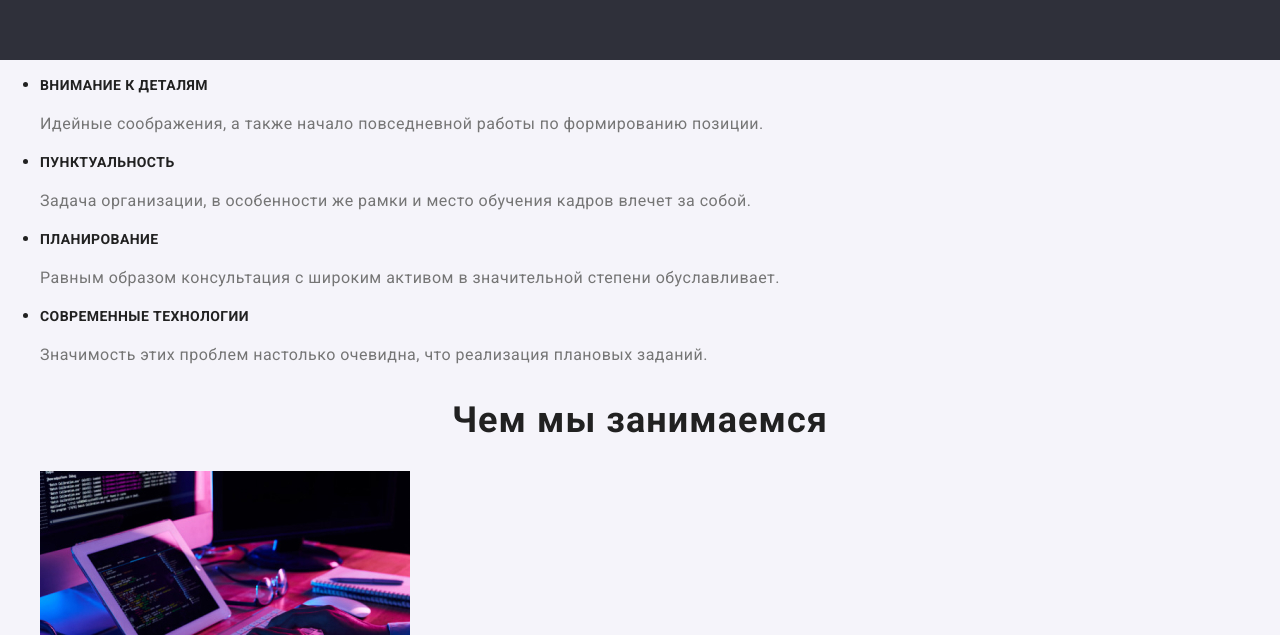
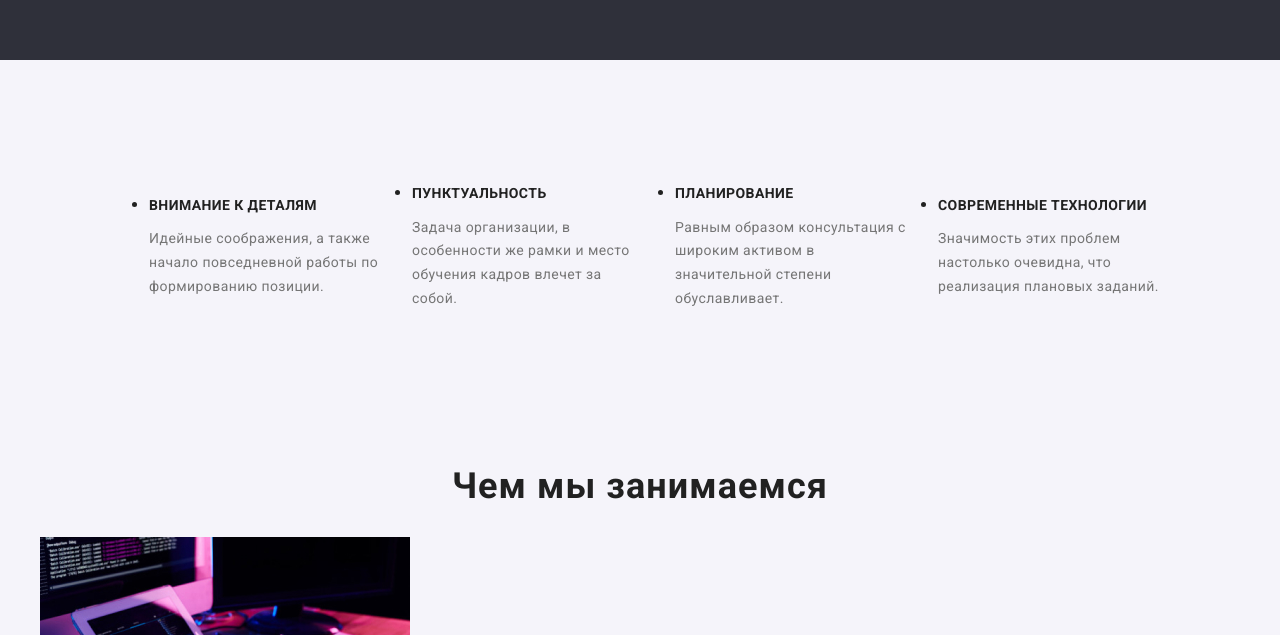
Before and after one commit to snap515/goit-markup-hw-03, a plain HTML site: page index.html in a window 1280 px wide. Shown: the part 801-1436 px from the top of the page. Drawn offline with nearby package versions, Linux system fonts and the light colour scheme.

Commit message:
our-features done

```diff
--- a/css/main.css
+++ b/css/main.css
@@ -34,6 +34,16 @@
 
 /* section out features */
 .our-features {
+  padding: 94px;
+}
+
+.our-features-list {
+  display: flex;
+  align-items: center;
+  justify-content: space-between;
+}
+
+.our-features-title {
   font-weight: 700;
   font-size: 14px;
   line-height: 1.14;
@@ -41,11 +51,19 @@
   text-transform: uppercase;
 }
 
+.our-features-item:not(:first-child) {
+  margin-left: 30px;
+}
+
 .our-features-text {
   color: var(--secondary);
+  font-size: 14px;
   font-weight: 400;
   line-height: 1.71;
   letter-spacing: 0.03em;
+
+  max-width: 270px;
+  margin-top: 10px;
 }
 
 /* sectio what do we do */
--- a/index.html
+++ b/index.html
@@ -48,38 +48,40 @@
         <a href="" class="order-btn">Заказать услугу</a>
       </section>
       <!--Section features-->
-      <section>
+      <section class="our-features">
         <h2 class="visually-hidden">Наши Особенности</h2>
-        <ul>
-          <li>
-            <h3 class="our-features">Внимание к деталям</h3>
+        <div class="container">
+          <ul class="our-features-list">
+            <li class="our-features-item">
+              <h3 class="our-features-title">Внимание к деталям</h3>
               <p class="our-features-text">
                 Идейные соображения, а также начало повседневной работы по
                 формированию позиции.
               </p>
             </li>
-          <li>
-            <h3 class="our-features">Пунктуальность</h3>
+            <li class="our-features-item">
+              <h3 class="our-features-title">Пунктуальность</h3>
               <p class="our-features-text">
-              Задача организации, в особенности же рамки и место обучения кадров
-              влечет за собой.
+                Задача организации, в особенности же рамки и место обучения
+                кадров влечет за собой.
               </p>
             </li>
-          <li>
-            <h3 class="our-features">Планирование</h3>
+            <li class="our-features-item">
+              <h3 class="our-features-title">Планирование</h3>
               <p class="our-features-text">
                 Равным образом консультация с широким активом в значительной
                 степени обуславливает.
               </p>
             </li>
-          <li>
-            <h3 class="our-features">Современные технологии</h3>
+            <li class="our-features-item">
+              <h3 class="our-features-title">Современные технологии</h3>
               <p class="our-features-text">
                 Значимость этих проблем настолько очевидна, что реализация
                 плановых заданий.
               </p>
             </li>
           </ul>
+        </div>
       </section>
       <!--Section WHAT DO WE DO ?-->
       <section>
```
Lines whose indentation alone changed are shown as unchanged.
